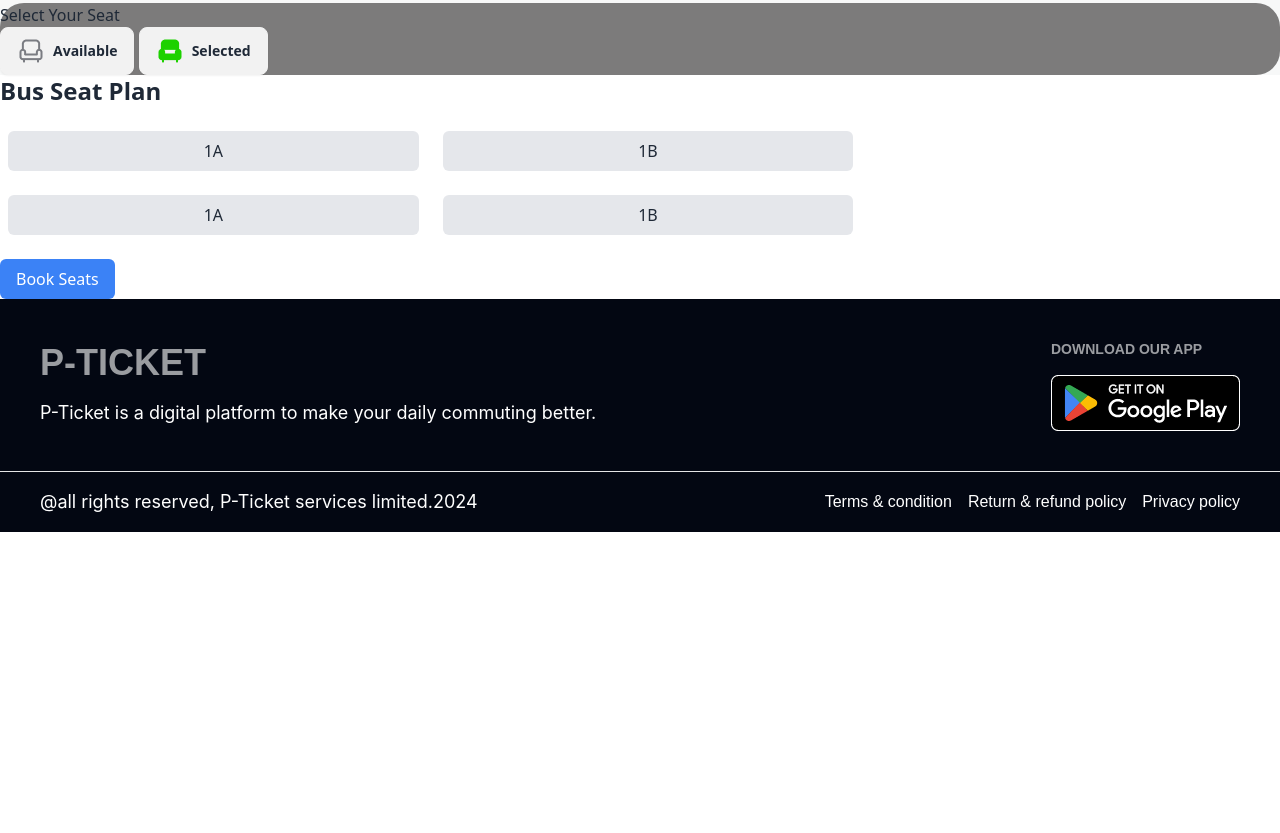
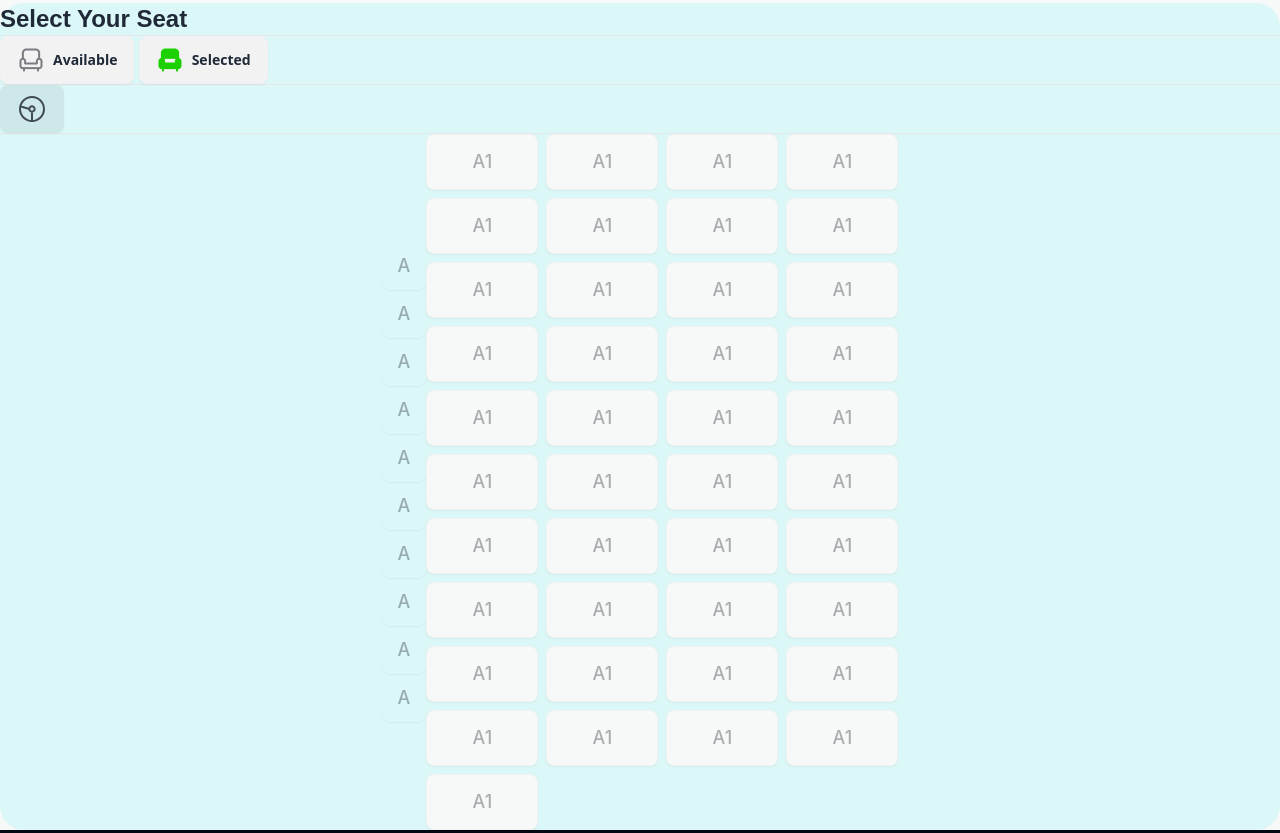
Before and after one commit to amitksarker/Assignment-5, a plain HTML site: page index.html in a window 1280 px wide. Shown: the part 1858-2691 px from the top of the page. Before the commit the page ends 2390 px from the top, so only its background shows below. Drawn offline with nearby package versions, Linux system fonts and the light colour scheme.

Commit message:
added sit plan

```diff
--- a/index.html
+++ b/index.html
@@ -262,60 +262,106 @@
 
 
     <!-- Sit plan section-->
-      <div class=" rounded-3xl bg-[#7c7b7b] h-1056px w-1170px mt-6">
+      <div class=" rounded-3xl bg-[#dcf7f7] h-1056px w-1170px mt-6">
         <div>
-          <h1>Select Your Seat</h1>
+          <h1 class="font-Raleway font-semibold text-2xl font-[#030712]">Select Your Seat</h1>
+          <hr>
           <div class=""></div>
           <div class="">
             <button class="btn"> <img src="images/seat-gray.png" alt=""> Available </button>
             <button class="btn"> <img src="images/seat-green-filled.png" alt=""> Selected </button>
           </div>
+          <hr>
+          <div>
+            <button class="btn border-none bg-[#03071210]">
+              <img src="images/tabler-icon-steering-wheel.svg" alt="">
+            </button>
+          </div>
+          <hr>
+        </div>
+            <!-- Sit Calculation part -->
+        <div class="flex justify-center items-center">
+          <div class="flex flex-col justify-between items-center">
+            <button class="btn bg-inherit border-none font-Inter font-medium text-lg text-[#03071250]">
+              A
+            </button>
+            <button class="btn bg-inherit border-none font-Inter font-medium text-lg text-[#03071250]">
+              A
+            </button>
+            <button class="btn bg-inherit border-none font-Inter font-medium text-lg text-[#03071250]">
+              A
+            </button>
+            <button class="btn bg-inherit border-none font-Inter font-medium text-lg text-[#03071250]">
+              A
+            </button>
+            <button class="btn bg-inherit border-none font-Inter font-medium text-lg text-[#03071250]">
+              A
+            </button>
+            <button class="btn bg-inherit border-none font-Inter font-medium text-lg text-[#03071250]">
+              A
+            </button>
+            <button class="btn bg-inherit border-none font-Inter font-medium text-lg text-[#03071250]">
+              A
+            </button>
+            <button class="btn bg-inherit border-none font-Inter font-medium text-lg text-[#03071250]">
+              A
+            </button>
+            <button class="btn bg-inherit border-none font-Inter font-medium text-lg text-[#03071250]">
+              A
+            </button>
+            <button class="btn bg-inherit border-none font-Inter font-medium text-lg text-[#03071250]">
+              A
+            </button>
 
-        </div>
-        <div>
-          <!-- Sit Calculation part -->
+          </div>
+          <div class="grid grid-cols-4 gap-2">
+            <button class="btn w-28 h-14 bg-[#F7F8F8] text-[#03071250] font-Inter font-medium text-lg first:scroll-pt-1"> A1</button>
+            <button class="btn w-28 h-14 bg-[#F7F8F8] text-[#03071250] font-Inter font-medium text-lg"> A1</button>
+            <button class="btn w-28 h-14 bg-[#F7F8F8] text-[#03071250] font-Inter font-medium text-lg"> A1</button>
+            <button class="btn w-28 h-14 bg-[#F7F8F8] text-[#03071250] font-Inter font-medium text-lg"> A1</button>
+            <button class="btn w-28 h-14 bg-[#F7F8F8] text-[#03071250] font-Inter font-medium text-lg"> A1</button>
+            <button class="btn w-28 h-14 bg-[#F7F8F8] text-[#03071250] font-Inter font-medium text-lg"> A1</button>
+            <button class="btn w-28 h-14 bg-[#F7F8F8] text-[#03071250] font-Inter font-medium text-lg"> A1</button>
+            <button class="btn w-28 h-14 bg-[#F7F8F8] text-[#03071250] font-Inter font-medium text-lg"> A1</button>
+            <button class="btn w-28 h-14 bg-[#F7F8F8] text-[#03071250] font-Inter font-medium text-lg"> A1</button>
+            <button class="btn w-28 h-14 bg-[#F7F8F8] text-[#03071250] font-Inter font-medium text-lg"> A1</button>
+            <button class="btn w-28 h-14 bg-[#F7F8F8] text-[#03071250] font-Inter font-medium text-lg"> A1</button>
+            <button class="btn w-28 h-14 bg-[#F7F8F8] text-[#03071250] font-Inter font-medium text-lg"> A1</button>
+            <button class="btn w-28 h-14 bg-[#F7F8F8] text-[#03071250] font-Inter font-medium text-lg"> A1</button>
+            <button class="btn w-28 h-14 bg-[#F7F8F8] text-[#03071250] font-Inter font-medium text-lg"> A1</button>
+            <button class="btn w-28 h-14 bg-[#F7F8F8] text-[#03071250] font-Inter font-medium text-lg"> A1</button>
+            <button class="btn w-28 h-14 bg-[#F7F8F8] text-[#03071250] font-Inter font-medium text-lg"> A1</button>
+            <button class="btn w-28 h-14 bg-[#F7F8F8] text-[#03071250] font-Inter font-medium text-lg"> A1</button>
+            <button class="btn w-28 h-14 bg-[#F7F8F8] text-[#03071250] font-Inter font-medium text-lg"> A1</button>
+            <button class="btn w-28 h-14 bg-[#F7F8F8] text-[#03071250] font-Inter font-medium text-lg"> A1</button>
+            <button class="btn w-28 h-14 bg-[#F7F8F8] text-[#03071250] font-Inter font-medium text-lg"> A1</button>
+            <button class="btn w-28 h-14 bg-[#F7F8F8] text-[#03071250] font-Inter font-medium text-lg"> A1</button>
+            <button class="btn w-28 h-14 bg-[#F7F8F8] text-[#03071250] font-Inter font-medium text-lg"> A1</button>
+            <button class="btn w-28 h-14 bg-[#F7F8F8] text-[#03071250] font-Inter font-medium text-lg"> A1</button>
+            <button class="btn w-28 h-14 bg-[#F7F8F8] text-[#03071250] font-Inter font-medium text-lg"> A1</button>
+            <button class="btn w-28 h-14 bg-[#F7F8F8] text-[#03071250] font-Inter font-medium text-lg"> A1</button>
+            <button class="btn w-28 h-14 bg-[#F7F8F8] text-[#03071250] font-Inter font-medium text-lg"> A1</button>
+            <button class="btn w-28 h-14 bg-[#F7F8F8] text-[#03071250] font-Inter font-medium text-lg"> A1</button>
+            <button class="btn w-28 h-14 bg-[#F7F8F8] text-[#03071250] font-Inter font-medium text-lg"> A1</button>
+            <button class="btn w-28 h-14 bg-[#F7F8F8] text-[#03071250] font-Inter font-medium text-lg"> A1</button>
+            <button class="btn w-28 h-14 bg-[#F7F8F8] text-[#03071250] font-Inter font-medium text-lg"> A1</button>
+            <button class="btn w-28 h-14 bg-[#F7F8F8] text-[#03071250] font-Inter font-medium text-lg"> A1</button>
+            <button class="btn w-28 h-14 bg-[#F7F8F8] text-[#03071250] font-Inter font-medium text-lg"> A1</button>
+            <button class="btn w-28 h-14 bg-[#F7F8F8] text-[#03071250] font-Inter font-medium text-lg"> A1</button>
+            <button class="btn w-28 h-14 bg-[#F7F8F8] text-[#03071250] font-Inter font-medium text-lg"> A1</button>
+            <button class="btn w-28 h-14 bg-[#F7F8F8] text-[#03071250] font-Inter font-medium text-lg"> A1</button>
+            <button class="btn w-28 h-14 bg-[#F7F8F8] text-[#03071250] font-Inter font-medium text-lg"> A1</button>
+            <button class="btn w-28 h-14 bg-[#F7F8F8] text-[#03071250] font-Inter font-medium text-lg"> A1</button>
+            <button class="btn w-28 h-14 bg-[#F7F8F8] text-[#03071250] font-Inter font-medium text-lg"> A1</button>
+            <button class="btn w-28 h-14 bg-[#F7F8F8] text-[#03071250] font-Inter font-medium text-lg"> A1</button>
+            <button class="btn w-28 h-14 bg-[#F7F8F8] text-[#03071250] font-Inter font-medium text-lg"> A1</button>
+            <button class="btn w-28 h-14 bg-[#F7F8F8] text-[#03071250] font-Inter font-medium text-lg"> A1</button>
+          </span>
+          </div>
         </div>
       </div>
   </div>
 </div>
-
-
-
-
-
-
-
-
-<div class="container mx-auto">
-  <h1 class="text-2xl font-bold mb-4">Bus Seat Plan</h1>
-  <div class="grid grid-cols-4 gap-4">
-      <!-- Example seat layout -->
-      <!-- Replace with dynamic seat generation based on backend data if needed -->
-      <div class="col-span-4">
-          <div class="flex flex-wrap gap-2">
-              <div class="w-1/3 p-2">
-                  <button class="bg-gray-200 w-full h-10 rounded-md">1A</button>
-              </div>
-              <div class="w-1/3 p-2">
-                  <button class="bg-gray-200 w-full h-10 rounded-md">1B</button>
-              </div>
-              <div class="w-1/3 p-2">
-                <button class="bg-gray-200 w-full h-10 rounded-md">1A</button>
-            </div>
-            <div class="w-1/3 p-2">
-                <button class="bg-gray-200 w-full h-10 rounded-md">1B</button>
-            </div>
-              <!-- Add more seat buttons as needed -->
-          </div>
-      </div>
-      <!-- Add more columns for more seat rows -->
-  </div>
-  <button class="mt-4 bg-blue-500 text-white py-2 px-4 rounded-md hover:bg-blue-600">Book Seats</button>
-</div>
-
-
-
-
 
 
 
```
Also changed, not shown: images/tabler-icon-steering-wheel.svg (added).
